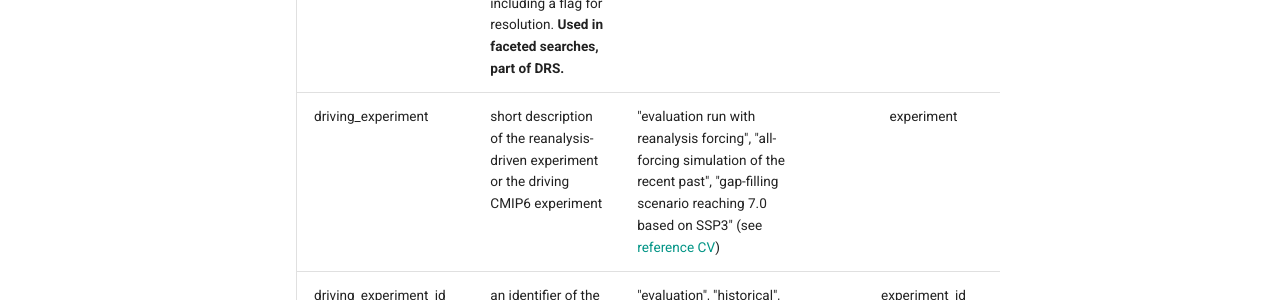
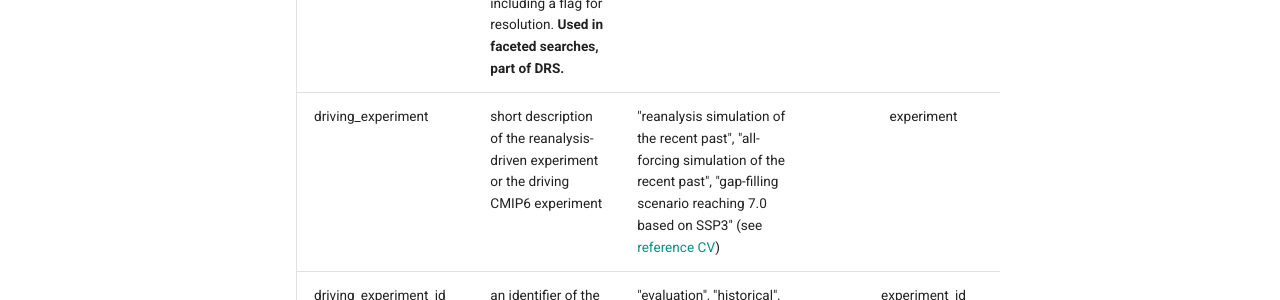
Before and after one commit to WCRP-CORDEX/archive-specifications, an MkDocs documentation site: the page built from docs/global_attributes.md, in a window 1280 px wide and 900 px high, scrolled down 1186 px. Shown: the part 152-452 px from the top of the window. Built offline with MkDocs 1.6.1 and Material for MkDocs 9.7.7, drawn with Linux system fonts in a browser that asks for light colours; comment, search, counter and statistics services are not loaded; the version menu is left out.

Commit message:
Fix evaluation driving_experiment and links
Fix evaluation driving_experiment description in the table (see #26)
Fix markdown links in global attributes (replace with plain text)

```diff
--- a/docs/global_attributes.md
+++ b/docs/global_attributes.md
@@ -7,7 +7,7 @@
 | creation_date | date when the file was created in format  YYYY-MM-DDTHH:MM:SSZ | "2023-01-15T14:30:23Z" | creation_date | structured form | always |
 | domain | name of the CORDEX region | "Africa", "South-East Asia"  (see [reference CV](https://github.com/WCRP-CORDEX/cordex-cmip6-cv/blob/main/CORDEX-CMIP6_domain_id.json)) | - | CV | always |
 | domain_id | an identifier assigned to each CORDEX region including a flag for resolution.  **Used in faceted searches, part of DRS.** | "AFR-25", "SEA-25"  (see [reference CV](https://github.com/WCRP-CORDEX/cordex-cmip6-cv/blob/main/CORDEX-CMIP6_domain_id.json)) | CORDEX_domain | CV | always |
-| driving_experiment | short description of the  reanalysis-driven experiment or the driving CMIP6 experiment | "evaluation run with reanalysis forcing", "all-forcing simulation of the recent past", "gap-filling scenario reaching 7.0 based on SSP3"  (see [reference CV](https://github.com/WCRP-CORDEX/cordex-cmip6-cv/blob/main/CORDEX-CMIP6_driving_experiment_id.json)) | experiment | CV | always |
+| driving_experiment | short description of the  reanalysis-driven experiment or the driving CMIP6 experiment | "reanalysis simulation of the recent past", "all-forcing simulation of the recent past", "gap-filling scenario reaching 7.0 based on SSP3"  (see [reference CV](https://github.com/WCRP-CORDEX/cordex-cmip6-cv/blob/main/CORDEX-CMIP6_driving_experiment_id.json)) | experiment | CV | always |
 | driving_experiment_id | an identifier of the  reanalysis-driven experiment or the driving CMIP6 experiment.  **Used in faceted searches, part of DRS.** | "evaluation", "historical", "ssp370"  (see [reference CV](https://github.com/WCRP-CORDEX/cordex-cmip6-cv/blob/main/CORDEX-CMIP6_driving_experiment_id.json)) | experiment_id | CV | always |
 | driving_institution_id | an identifier of the institution that is responsible for the driving reanalysis or CMIP6 simulation | "ECMWF"  (see [reference CV](https://github.com/WCRP-CORDEX/cordex-cmip6-cv/blob/main/CORDEX-CMIP6_driving_institution_id.json)) | part of driving_model_id | CV | always |
 | driving_source_id | reanalysis or CMIP6 model identifier  **Used in faceted searches, part of DRS**. | "ERA5"  ([reference CV](https://github.com/WCRP-CORDEX/cordex-cmip6-cv/blob/main/CORDEX-CMIP6_driving_source_id.json)) | part of driving_model_id | CV | always |
--- a/global_attributes.json
+++ b/global_attributes.json
@@ -58,7 +58,7 @@
   "driving_experiment": {
     "name": "driving_experiment",
     "description": "short description of the  reanalysis-driven experiment or the driving CMIP6 experiment",
-    "examples": "\"evaluation run with reanalysis forcing\", \"all-forcing simulation of the recent past\", \"gap-filling scenario reaching 7.0 based on SSP3\"  (see [reference CV](https://github.com/WCRP-CORDEX/cordex-cmip6-cv/blob/main/CORDEX-CMIP6_driving_experiment_id.json))",
+    "examples": "\"reanalysis simulation of the recent past\", \"all-forcing simulation of the recent past\", \"gap-filling scenario reaching 7.0 based on SSP3\"  (see [reference CV](https://github.com/WCRP-CORDEX/cordex-cmip6-cv/blob/main/CORDEX-CMIP6_driving_experiment_id.json))",
     "cordex_cmip5_attribute": "experiment",
     "form": "CV",
     "when_required": "always"
```
Also changed, not shown: docs/CORDEX-CMIP6_archiving_specifications_DD.md (+2 -2 lines).
